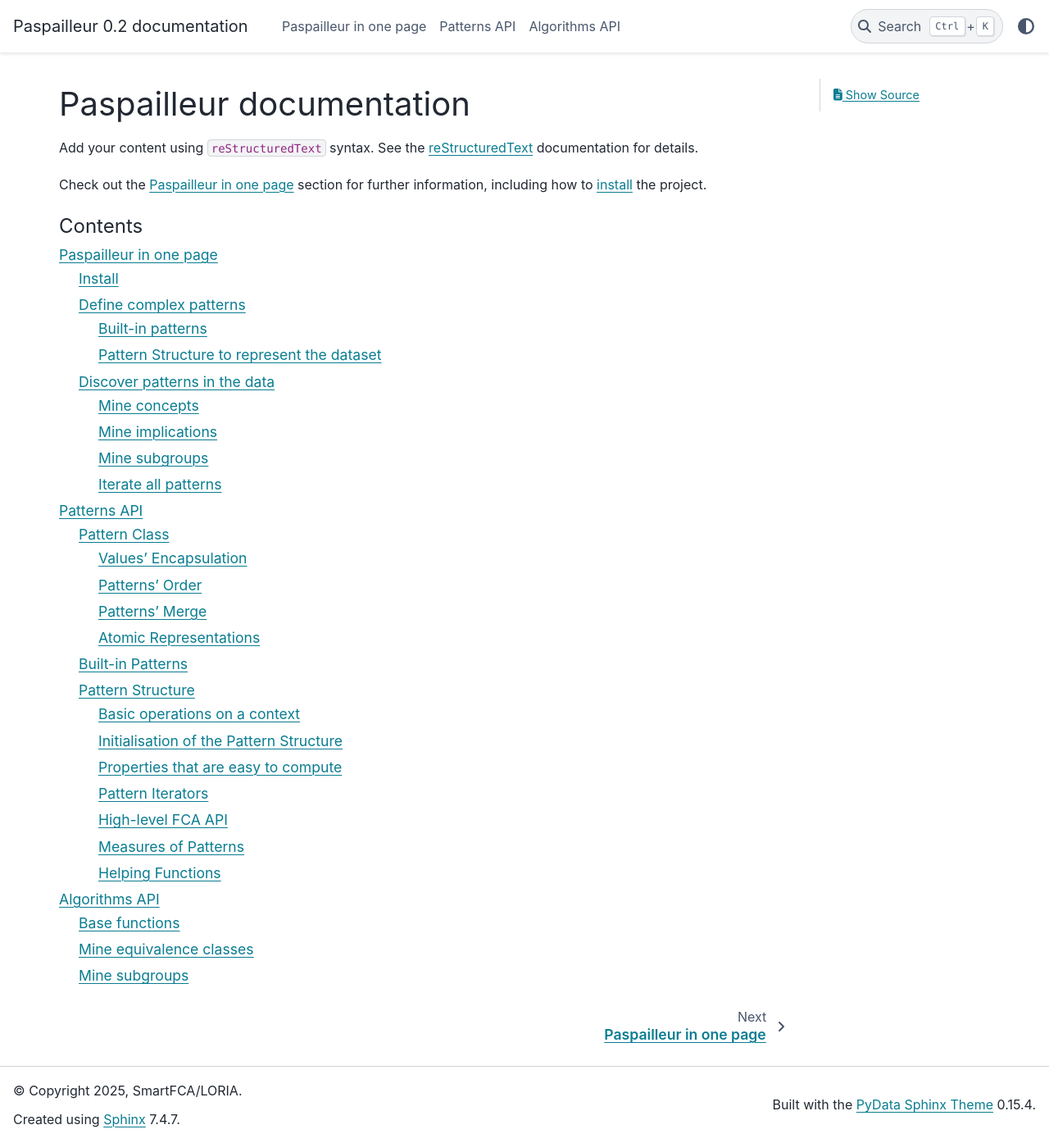
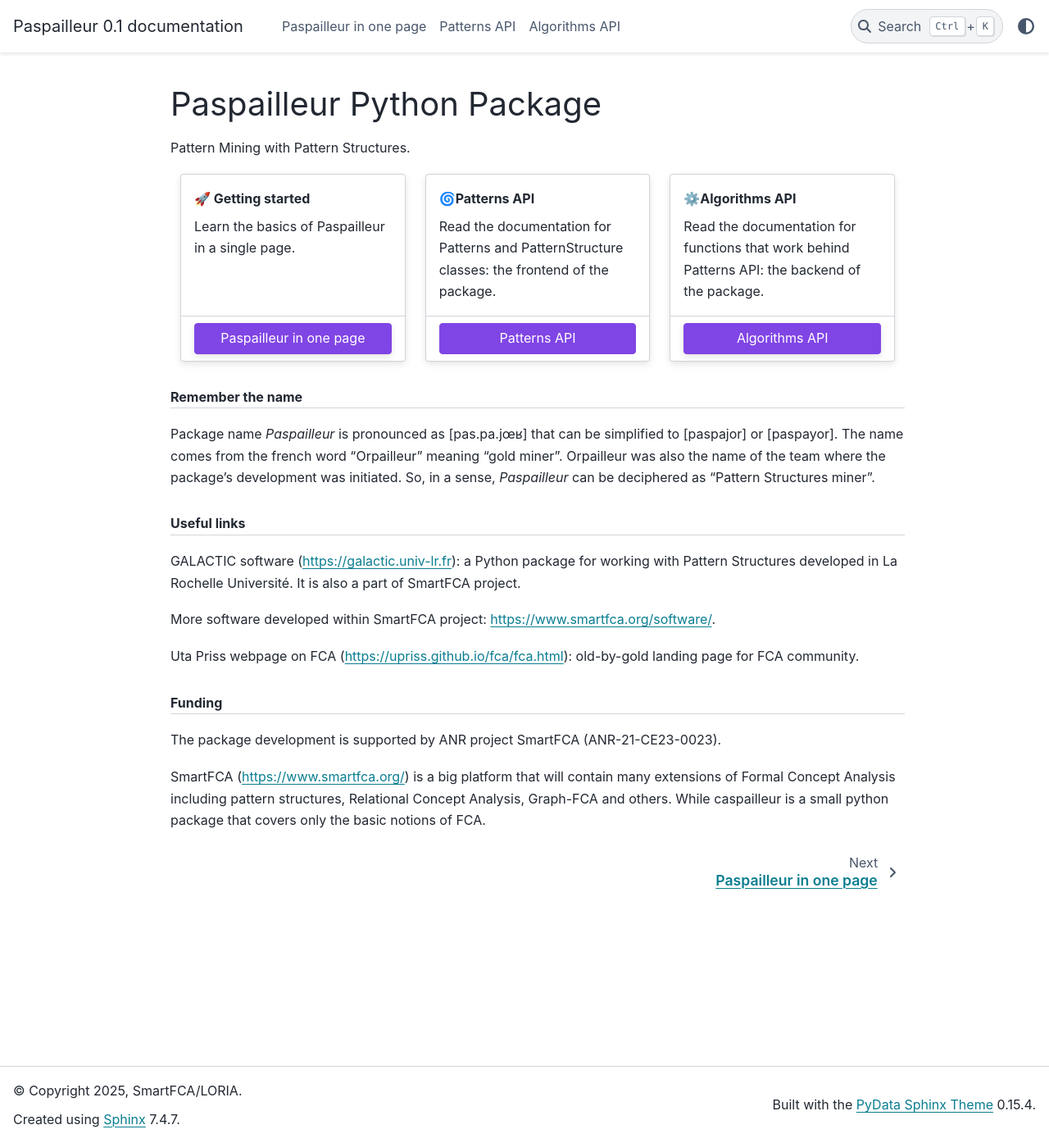
Before and after one commit to smartFCA/paspailleur, a Sphinx documentation site: the page built from docs/source/index.rst, in a window 1280 px wide and 1394 px high. Shown: the whole window at 82% size. Built offline with Sphinx 7.4.7 and the PyData theme 0.15.4, drawn with Linux system fonts in a browser that asks for light colours.

Commit message:
Design the first version of the landing page (#53)
* Design the first version of the landing page

* Add Useful links to the landing page

* Add sphinx_design to github flows

---------

Co-authored-by: Egor Dudyrev <egor.dudyrev@loria.fr>

```diff
--- a/docs/requirements.txt
+++ b/docs/requirements.txt
@@ -1,2 +1,3 @@
 sphinx
 pydata-sphinx-theme
+sphinx_design
--- a/docs/source/algorithms_api.rst
+++ b/docs/source/algorithms_api.rst
@@ -1,3 +1,5 @@
+.. _algorithms_api:
+
 Algorithms API
 ==============
 
--- a/docs/source/conf.py
+++ b/docs/source/conf.py
@@ -14,7 +14,7 @@
 project = 'Paspailleur'
 copyright = '2025, SmartFCA/LORIA'
 author = 'Egor Dudyrev'
-release = '0.2'
+release = '0.1'
 
 # -- General configuration ---------------------------------------------------
 # https://www.sphinx-doc.org/en/master/usage/configuration.html#general-configuration
@@ -23,6 +23,7 @@
     'sphinx.ext.autodoc',
     'sphinx.ext.autosummary',
     'sphinx.ext.napoleon',
+    'sphinx_design',
 ]
 
 templates_path = ['_templates']
@@ -38,7 +39,8 @@
 html_static_path = ['_static']
 
 html_sidebars = { # this is for the primary sidebar (the one on the left)
-    "**": ["sidebar-nav-bs", "page-toc"]
+    "**": ["sidebar-nav-bs", "page-toc"],
+    "index": [],
 }
 
 html_theme_options = { # this is for the secondary sidebar (the one on the right side)
--- a/docs/source/index.rst
+++ b/docs/source/index.rst
@@ -1,24 +1,89 @@
+:html_theme.sidebar_secondary.remove:
+
 .. Paspailleur documentation master file, created by
    sphinx-quickstart on Tue May 13 15:15:08 2025.
    You can adapt this file completely to your liking, but it should at least
    contain the root `toctree` directive.
 
-Paspailleur documentation
-=========================
+==========================
+Paspailleur Python Package
+==========================
 
-Add your content using ``reStructuredText`` syntax. See the
-`reStructuredText <https://www.sphinx-doc.org/en/master/usage/restructuredtext/index.html>`_
-documentation for details.
+Pattern Mining with Pattern Structures.
 
-Check out the :doc:`usage` section for further information, including how to :ref:`install <installation>` the project.
 
+.. grid::
+
+   .. grid-item-card:: 🚀 Getting started
+
+      Learn the basics of Paspailleur in a single page.
+
+      +++
+      .. button-ref:: getting_started
+         :ref-type: ref
+         :click-parent:
+         :color: secondary
+         :expand:
+         :tooltip: To the Getting started guide
+         :shadow:
+
+   .. grid-item-card:: 🌀Patterns API
+
+      Read the documentation for Patterns and PatternStructure classes: the frontend of the package.
+
+      +++
+      .. button-ref:: patterns_api
+         :ref-type: ref
+         :click-parent:
+         :color: secondary
+         :expand:
+         :tooltip: To Patterns API documentation
+
+
+   .. grid-item-card:: ⚙️Algorithms API
+
+      Read the documentation for functions that work behind Patterns API: the backend of the package.
+
+      +++
+      .. button-ref:: algorithms_api
+         :ref-type: ref
+         :click-parent:
+         :color: secondary
+         :expand:
+         :tooltip: To Algorithms API documentation
+         :shadow:
+
+
+.. rubric:: Remember the name
+
+Package name `Paspailleur` is pronounced as [pas.pa.jœʁ] that can be simplified to [paspajor] or [paspayor].
+The name comes from the french word "Orpailleur" meaning "gold miner".
+Orpailleur was also the name of the team where the package's development was initiated.
+So, in a sense, `Paspailleur` can be deciphered as "Pattern Structures miner".
+
+
+.. rubric:: Useful links
+
+GALACTIC software (https://galactic.univ-lr.fr): a Python package for working with Pattern Structures developed in La Rochelle Université.
+It is also a part of SmartFCA project.
+
+More software developed within SmartFCA project: https://www.smartfca.org/software/.
+
+Uta Priss webpage on FCA (https://upriss.github.io/fca/fca.html): old-by-gold landing page for FCA community.
+
+
+.. rubric:: Funding
+
+The package development is supported by ANR project SmartFCA (ANR-21-CE23-0023).
+
+SmartFCA (https://www.smartfca.org/) is a big platform that will contain many extensions of Formal Concept Analysis including pattern structures, Relational Concept Analysis, Graph-FCA and others. While caspailleur is a small python package that covers only the basic notions of FCA.
 
 
 .. toctree::
-   :maxdepth: 3
-   :caption: Contents
+    :hidden:
+    :maxdepth: 3
+    :caption: Contents
 
-
-   usage
-   patterns_api
-   algorithms_api
+    usage
+    patterns_api
+    algorithms_api
--- a/docs/source/patterns_api.rst
+++ b/docs/source/patterns_api.rst
@@ -1,3 +1,5 @@
+.. _patterns_api:
+
 Patterns API
 ============
 
--- a/docs/source/usage.rst
+++ b/docs/source/usage.rst
@@ -1,7 +1,7 @@
+.. _getting_started:
+
 Paspailleur in one page
 =======================
-
-.. _installation:
 
 Install
 -------
```
Also changed, not shown: 1 other file.
